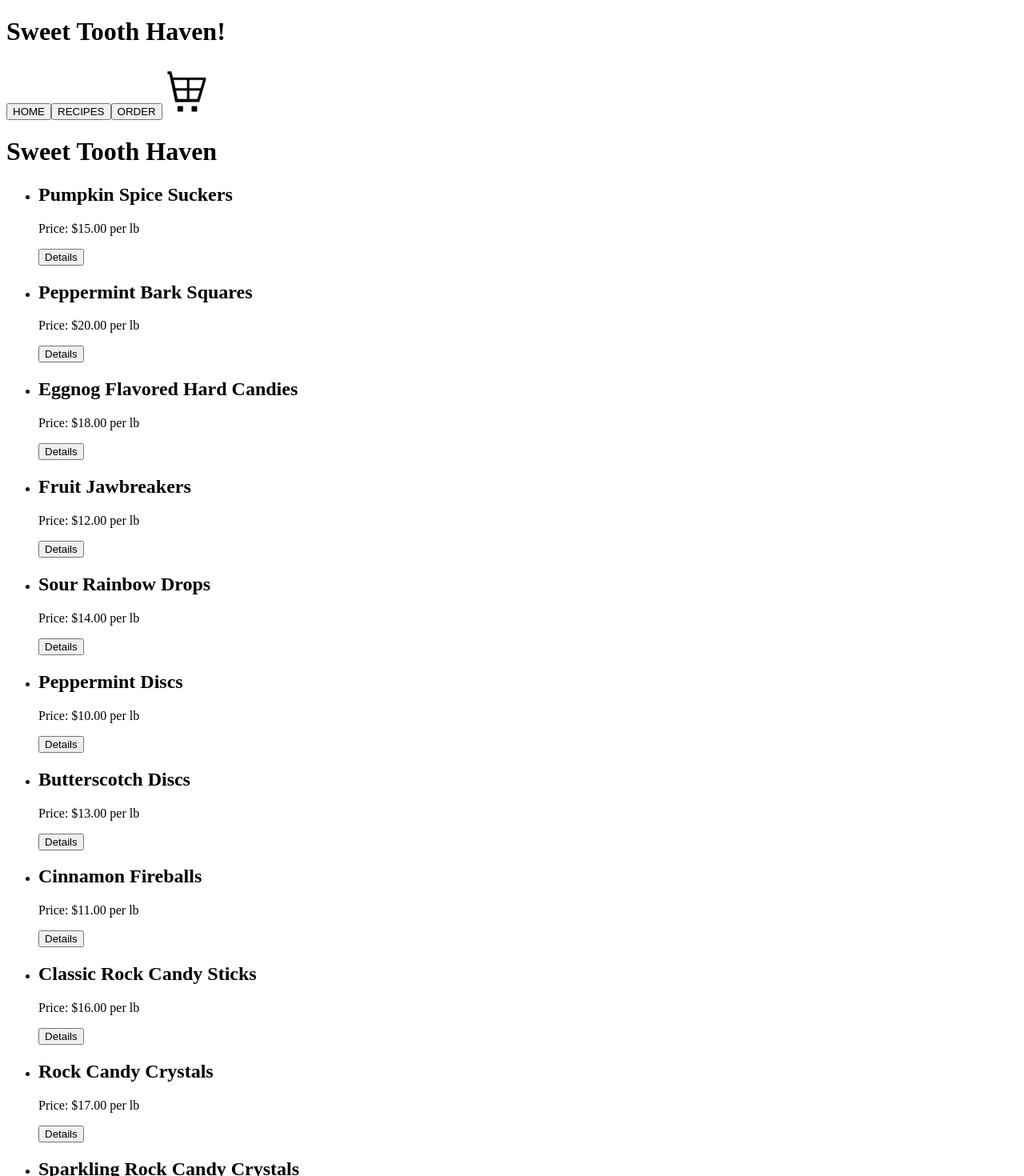
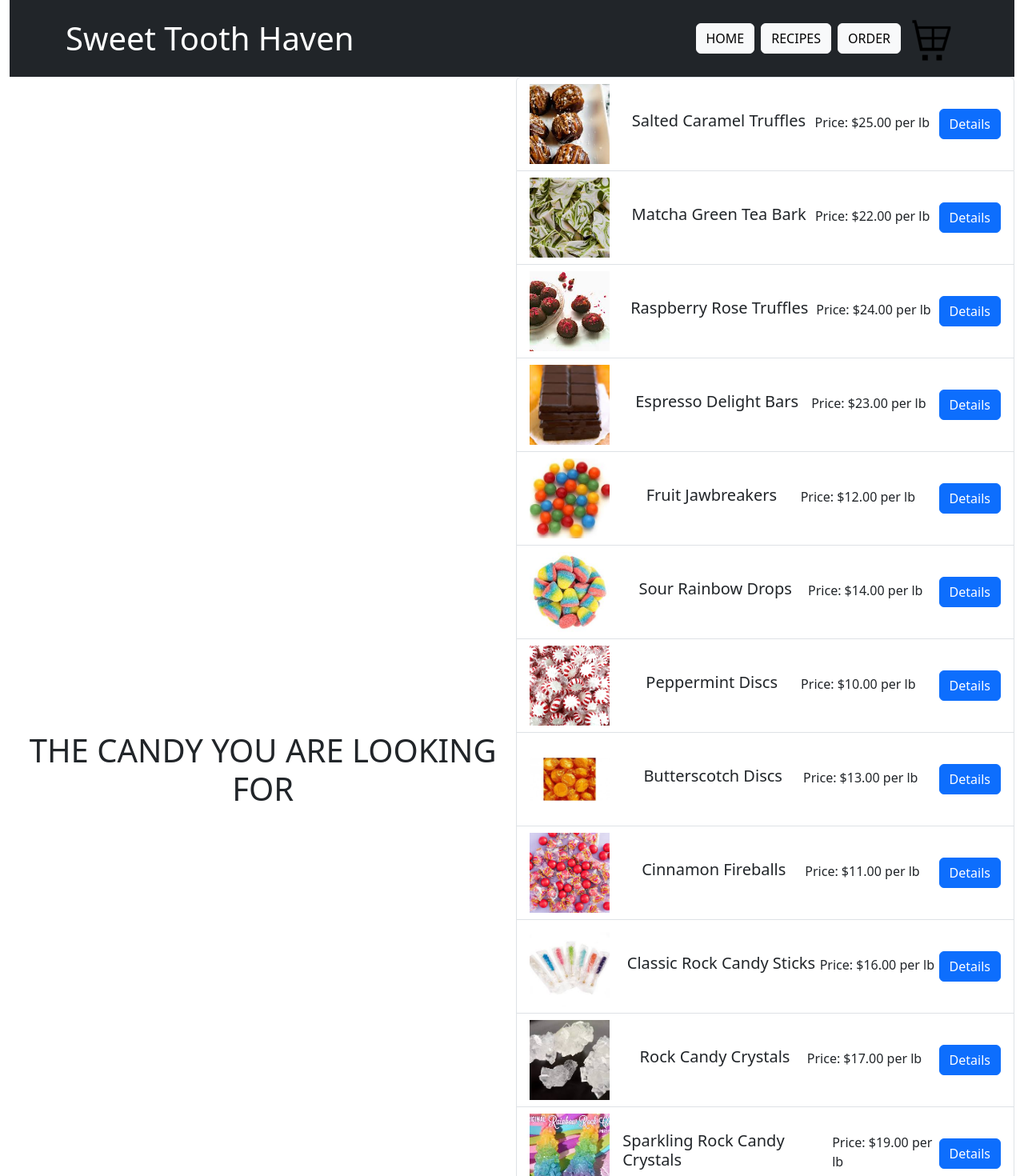
Before and after one commit to Pageme88/CandyShop-1, a React (Vite) app in the folder client/: page /candyshop/candies in a window 1280 px wide. Shown: the top 1470 px of the page at 80% size. Built offline with nearby package versions, Linux system fonts and the light colour scheme.

Commit message:
Candies.jsx
Candies/ the Menu page has images (that you can see. lol)

```diff
--- a/client/src/components/Candies.jsx
+++ b/client/src/components/Candies.jsx
@@ -1,69 +1,92 @@
 import React from 'react';
 import { useNavigate } from 'react-router-dom';
 import cartIcon from '../assets/cart-icon.png';
+import pumpkinSpiceSuckers from '../assets/PumpkinSpiceSuckers.jpg';
+import peppermintBarkSquares from '../assets/PeppermintBarkSquares.jpg';
+import eggnogFlavoredHardCandies from '../assets/EggnogFlavoredHardCandies.jpg';
+import fruitJawbreakers from '../assets/FruitJawbreakers.jpg';
+import sourRainbowDrop from '../assets/SourRainbowDrop.jpg';
+import peppermintDiscs from '../assets/PeppermintDiscs.jpg';
+import butterscotchDiscs from '../assets/ButterscotchDiscs.jpg';
+import cinnamonFireballs from '../assets/CinnamonFireballs.jpg';
+import classicRockCandySticks from '../assets/ClassicRockCandySticks.jpg';
+import rockCandyCrystals from '../assets/RockCandyCrystals.jpg';
+import sparklingRockCandyCrystals from '../assets/SparklingRockCandyCrystals.jpg';
+import saltedCaramelTrufflesone from '../assets/SaltedCaramelTrufflesone.jpg';
+import matchaGreenTeaBarkone from '../assets/MatchaGreenTeaBarkone.jpg';
+import raspberryRoseTrufflesone from '../assets/RaspberryRoseTrufflesone.jpg';
+import espressoDelighBars from '../assets/EspressoDelightBars.jpg';
+import 'bootstrap/dist/css/bootstrap.min.css';
 
 const candies = [
-    // Specialty Holiday Candies
-    { id: 'pumpkinSpice', name: 'Pumpkin Spice Suckers', pricePerLb: 15.00, description: 'Lollipop-style suckers with a warm, autumnal pumpkin spice flavor, perfect for fall.' },
-    { id: 'peppermintBark', name: 'Peppermint Bark Squares', pricePerLb: 20.00, description: 'Rich dark chocolate bark topped with crushed candy canes, ideal for holiday gifting.' },
-    { id: 'eggnogHardCandies', name: 'Eggnog Flavored Hard Candies', pricePerLb: 18.00, description: 'Creamy and spiced hard candies capturing the festive essence of eggnog for winter celebrations.' },
+    { id: 'saltedCaramelTruffles', name: 'Salted Caramel Truffles', pricePerLb: 25.00, description: 'Creamy milk chocolate ganache with a smooth caramel center, finished with a hint of sea salt.', image: saltedCaramelTrufflesone },
+    { id: 'matchaGreenTeaBark', name: 'Matcha Green Tea Bark', pricePerLb: 22.00, description: 'White chocolate bark with a vibrant matcha green tea coating, sprinkled with crushed almonds.', image: matchaGreenTeaBarkone },
+    { id: 'raspberryRoseTruffles', name: 'Raspberry Rose Truffles', pricePerLb: 24.00, description: 'Delicate dark chocolate ganache infused with raspberry and a touch of rose essence.', image: raspberryRoseTrufflesone },
+    { id: 'espressoDelightBars', name: 'Espresso Delight Bars', pricePerLb: 23.00, description: 'Rich milk chocolate with a robust espresso filling, perfect for coffee lovers.', image: espressoDelighBars },
 
-    // Hard Candies
-    { id: 'fruitJawbreakers', name: 'Fruit Jawbreakers', pricePerLb: 12.00, description: 'Multi-layered jawbreakers in flavors like Strawberry-Banana, Green Apple, and Blueberry.' },
-    { id: 'sourRainbowDrops', name: 'Sour Rainbow Drops', pricePerLb: 14.00, description: 'Tangy, colorful hard candies with a burst of sour fruit flavors like Lemon, Lime, and Berry.' },
-    { id: 'peppermintDiscs', name: 'Peppermint Discs', pricePerLb: 10.00, description: 'Classic minty hard candies with a refreshing peppermint flavor.' },
-    { id: 'butterscotchDiscs', name: 'Butterscotch Discs', pricePerLb: 13.00, description: 'Smooth, buttery hard candies with a rich, caramelized butterscotch flavor.' },
-    { id: 'cinnamonFireballs', name: 'Cinnamon Fireballs', pricePerLb: 11.00, description: 'Spicy, cinnamon-flavored hard candies that deliver a warm, fiery kick with every bite.' },
+    { id: 'fruitJawbreakers', name: 'Fruit Jawbreakers', pricePerLb: 12.00, description: 'Multi-layered jawbreakers in flavors like Strawberry-Banana, Green Apple, and Blueberry.', image: fruitJawbreakers},
+    { id: 'sourRainbowDrops', name: 'Sour Rainbow Drops', pricePerLb: 14.00, description: 'Tangy, colorful hard candies with a burst of sour fruit flavors like Lemon, Lime, and Berry.', image: sourRainbowDrop},
+    { id: 'peppermintDiscs', name: 'Peppermint Discs', pricePerLb: 10.00, description: 'Classic minty hard candies with a refreshing peppermint flavor.', image: peppermintDiscs},
+    { id: 'butterscotchDiscs', name: 'Butterscotch Discs', pricePerLb: 13.00, description: 'Smooth, buttery hard candies with a rich, caramelized butterscotch flavor.', image: butterscotchDiscs},
+    { id: 'cinnamonFireballs', name: 'Cinnamon Fireballs', pricePerLb: 11.00, description: 'Spicy, cinnamon-flavored hard candies that deliver a warm, fiery kick with every bite.', image: cinnamonFireballs},
 
-    // Rock Candy Treats
-    { id: 'classicRockCandySticks', name: 'Classic Rock Candy Sticks', pricePerLb: 16.00, description: 'Crystallized sugar sticks in vibrant colors and flavors like Blue Raspberry, Cherry, and Lemon Lime.' },
-    { id: 'rockCandyCrystals', name: 'Rock Candy Crystals', pricePerLb: 17.00, description: 'Assorted flavors like Cotton Candy, Grape, and Apple, perfect for snacking or adding a touch of sparkle to beverages.' },
-    { id: 'sparklingRockCandyCrystals', name: 'Sparkling Rock Candy Crystals', pricePerLb: 19.00, description: 'Iridescent, flavored crystals with unique flavors such as Watermelon Mint and Pineapple Mango.' },
+    { id: 'classicRockCandySticks', name: 'Classic Rock Candy Sticks', pricePerLb: 16.00, description: 'Crystallized sugar sticks in vibrant colors and flavors like Blue Raspberry, Cherry, and Lemon Lime.', image: classicRockCandySticks},
+    { id: 'rockCandyCrystals', name: 'Rock Candy Crystals', pricePerLb: 17.00, description: 'Assorted flavors like Cotton Candy, Grape, and Apple, perfect for snacking or adding a touch of sparkle to beverages.', image: rockCandyCrystals},
+    { id: 'sparklingRockCandyCrystals', name: 'Sparkling Rock Candy Crystals', pricePerLb: 19.00, description: 'Iridescent, flavored crystals with unique flavors such as Watermelon Mint and Pineapple Mango.', image: sparklingRockCandyCrystals},
 
-    // Gourmet Chocolates
-    { id: 'saltedCaramelTruffles', name: 'Salted Caramel Truffles', pricePerLb: 25.00, description: 'Creamy milk chocolate ganache with a smooth caramel center, finished with a hint of sea salt.' },
-    { id: 'matchaGreenTeaBark', name: 'Matcha Green Tea Bark', pricePerLb: 22.00, description: 'White chocolate bark with a vibrant matcha green tea coating, sprinkled with crushed almonds.' },
-    { id: 'raspberryRoseTruffles', name: 'Raspberry Rose Truffles', pricePerLb: 24.00, description: 'Delicate dark chocolate ganache infused with raspberry and a touch of rose essence.' },
-    { id: 'espressoDelightBars', name: 'Espresso Delight Bars', pricePerLb: 23.00, description: 'Rich milk chocolate with a robust espresso filling, perfect for coffee lovers.' }
+    { id: 'pumpkinSpice', name: 'Pumpkin Spice Suckers', pricePerLb: 15.00, description: 'Lollipop-style suckers with a warm, autumnal pumpkin spice flavor, perfect for fall.', image: pumpkinSpiceSuckers},
+    { id: 'peppermintBark', name: 'Peppermint Bark Squares', pricePerLb: 20.00, description: 'Rich dark chocolate bark topped with crushed candy canes, ideal for holiday gifting.', image: peppermintBarkSquares },
+    { id: 'eggnogHardCandies', name: 'Eggnog Flavored Hard Candies', pricePerLb: 18.00, description: 'Creamy and spiced hard candies capturing the festive essence of eggnog for winter celebrations.', image: eggnogFlavoredHardCandies},
 ];
+
 
 const MenuPage = () => {
     const navigate = useNavigate();
 
     const handleDetails = (id) => {
-        navigate(`/candy/${id}`);
+        navigate(`/candyshop/candy/${id}`);
     };
 
     const handleOrderClick = () => {
-        navigate('/placeorder');
+        navigate('/candyshop/placeorder');
     };
 
     return (
-        <div className="menu-container">
-            <header className="header">
-                <h1>Sweet Tooth Haven!</h1>
+        <div className="container-fluid">
+            <header className="bg-dark text-white py-3">
+                <div className="container d-flex justify-content-between align-items-center">
+                    <h1 className="mb-0"> Sweet Tooth Haven</h1>
                     <nav>
-                    <button onClick={() => navigate('/')}>HOME</button>
-                    <button onClick={() => navigate('/recipes')}>RECIPES</button>
-                    <button onClick={handleOrderClick}>ORDER</button>
+                        <button className="btn btn-light me-2" onClick={() => navigate('/candyshop/home')}>HOME</button>
+                        <button className="btn btn-light me-2" onClick={() => navigate('/candyshop/recipes')}>RECIPES</button>
+                        <button className="btn btn-light me-2" onClick={handleOrderClick}>ORDER</button>
                         <img
                             src={cartIcon}
                             alt="Cart"
                             className="cart-icon"
-                        onClick={() => navigate('/checkout')}
+                            onClick={() => navigate('/candyshop/checkout')}
                         />
                     </nav>
+                </div>
             </header>
-            <h1>Sweet Tooth Haven </h1>
-            <ul className="candy-list">
+            <div className="d-flex justify-content-center align-items-center min-vh-100">
+                <h1 className="text-center mb-4">THE CANDY YOU ARE LOOKING FOR</h1>
+                <ul className="list-group w-70">
                     {candies.map(candy => (
-                    <li key={candy.id} className="candy-item">
-                        <h2>{candy.name}</h2>
-                        <p>Price: ${candy.pricePerLb.toFixed(2)} per lb</p>
-                        <button onClick={() => handleDetails(candy.id)}>Details</button>
+                        <li key={candy.id} className="list-group-item d-flex justify-content-between align-items-center">
+                            <img
+                                src={candy.image}
+                                alt={candy.name}
+                                className="me-3"
+                                style={{ width: '100px', height: '100px', objectFit: 'cover' }}
+                            />
+                            <h2 className="h5">{candy.name}</h2>
+                            <p className="mb-1">Price: ${candy.pricePerLb.toFixed(2)} per lb</p>
+                            <button className="btn btn-primary" onClick={() => handleDetails(candy.id)}>Details</button>
                         </li>
                     ))}
                 </ul>
+            </div>
         </div>
     );
 };
```
Lines whose indentation alone changed are shown as unchanged.
